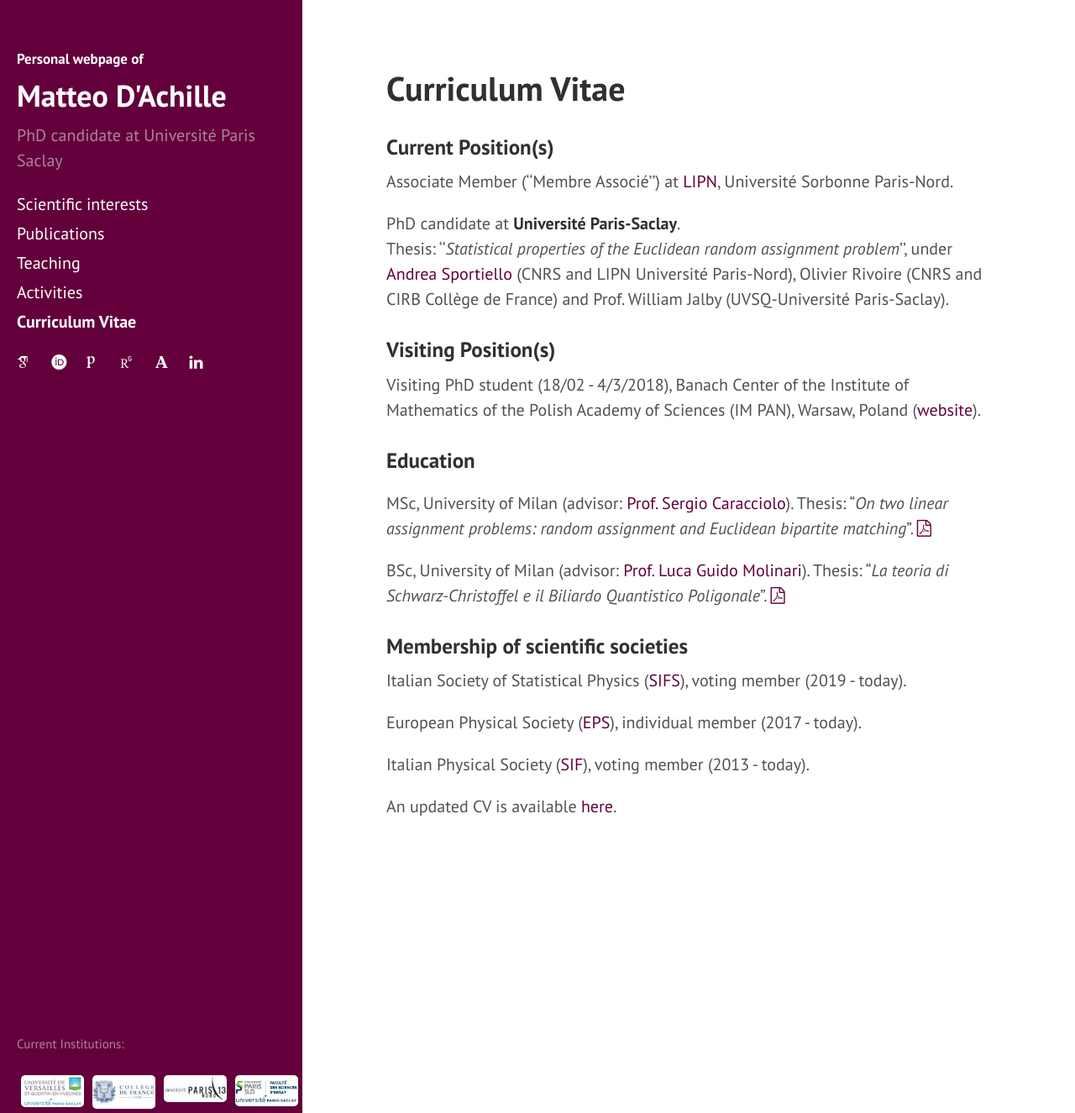
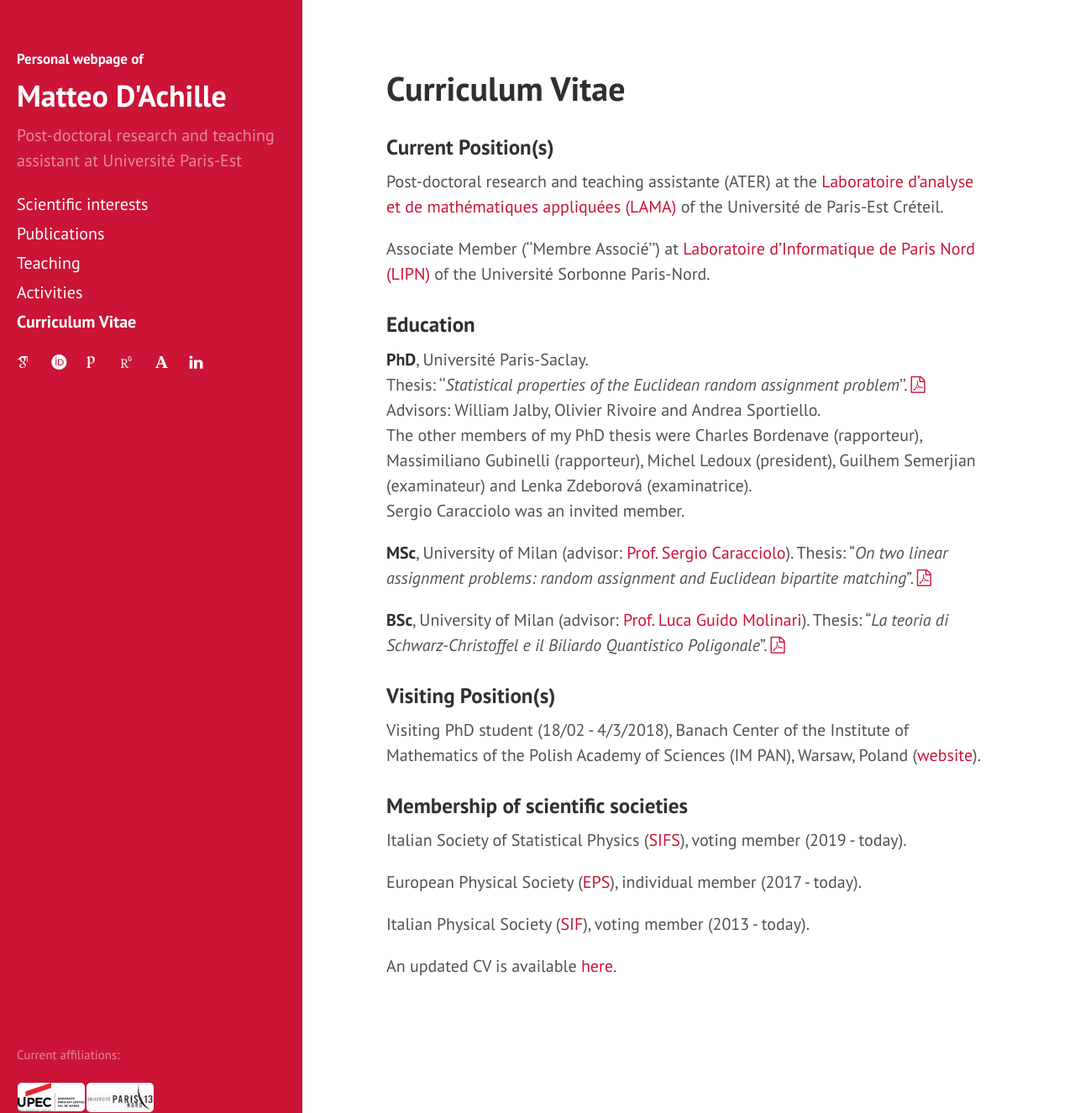
Before and after one commit to matteodachille/matteodachille.github.io, a Jekyll site: the page built from cv.md, in a window 1280 px wide and 1325 px high. Shown: the whole window at 84% size. Built offline with Jekyll 4.4.1, drawn with Linux system fonts in a browser that asks for light colours; nearby versions of some CDN libraries; some web fonts are replaced.

Commit message:
Several updates: CV, teaching, affiliations added PhD thesis manuscript

```diff
--- a/_config.yml
+++ b/_config.yml
@@ -9,8 +9,8 @@ permalink:        :title
 
 # Setup
 title:            "Matteo D'Achille"
-tagline:          "PhD Candidate"
-description:      PhD candidate at Université Paris Saclay
+tagline:          " "
+description:      Post-doctoral research and teaching assistant at Université Paris-Est
 url:              https://matteodachille.github.io/
 baseurl:          https://matteodachille.github.io/
 tag_page: 		  tags
--- a/_includes/sidebar.html
+++ b/_includes/sidebar.html
@@ -132,11 +132,12 @@
 
   <div class="instlogos">
             <div id="logo2">
-              <p style="font-size:0.75rem;">Current Institutions: </p>
-                <img style="max-width:75px; float:left;margin: 5px 5px 5px 5px;" src="../assets/logouvsq.jpg">
-                <img style="max-width:75px;float:left;margin: 5px 5px 5px 5px;" src="../assets/logocdf.jpg">
-                <img style="max-width:75px;float:left;margin: 5px 5px 5px 5px;" src="../assets/logoup13.jpg">
-                <img style="max-width:75px;float:left;margin: 5px 5px 5px 5px;" src="../assets/logoupsud.jpg">
+              <p style="font-size:0.75rem;">Current affiliations: </p>
+                <!--img style="max-width:75px; float:left;margin: 5px 5px 5px 5px;" src="../assets/logouvsq.jpg">
+                <img style="max-width:75px;float:left;margin: 5px 5px 5px 5px;" src="../assets/logocdf.jpg"-->
+                <img style="max-width:80px;float:left;margin: 1px 1px 1px 1px;" src="../assets/UPEC-logo.jpg">
+                <img style="max-width:80px;float:left;margin: 1px 1px 1px 1px;" src="../assets/logoup13.jpg">
+                <!--img style="max-width:75px;float:left;margin: 5px 5px 5px 5px;" src="../assets/logoupsud.jpg"-->
             </div>
             <!--< div id="logo2">
               <img src="../assets/logoup13.jpg">
--- a/_layouts/default.html
+++ b/_layouts/default.html
@@ -3,7 +3,7 @@
 
   {% include head.html %}
 
-  <body class="theme-base-upsaclay">
+  <body class="theme-base-upec">
 
     {% include sidebar.html %}
 
--- a/cv.md
+++ b/cv.md
@@ -11,27 +11,37 @@ order: 6
 
 ### Current Position(s)
 
-Associate Member (''Membre Associé'') at [LIPN](https://lipn.univ-paris13.fr/){:target="\_blank"}, Université Sorbonne Paris-Nord.
+
+Post-doctoral research and teaching assistante (ATER) at the [Laboratoire d’analyse et de mathématiques appliquées (LAMA)](https://lama.u-pem.fr/){:target="\_blank"} of the Université de Paris-Est Créteil.
+
+Associate Member (''Membre Associé'') at [Laboratoire d'Informatique de Paris Nord (LIPN)](https://lipn.univ-paris13.fr/){:target="\_blank"} of the Université Sorbonne Paris-Nord.
+
+<!--
+### Education
+
+PhD, Université Paris-Saclay.<br/> Thesis: ''_Statistical properties of the Euclidean random assignment problem_''
 
 PhD candidate at **Université Paris-Saclay**.<br/> Thesis: ''_Statistical properties of the Euclidean random assignment problem_'', under [Andrea Sportiello](https://lipn.univ-paris13.fr/~sportiello/index_eng.html){:target="\_blank"} (CNRS and LIPN Université Paris-Nord), Olivier Rivoire (CNRS and CIRB Collège de France) and Prof. William Jalby (UVSQ-Université Paris-Saclay).
 
 <!--Jury composition: qui la lista dei membri del Jury de These-->
 
+
+
+### Education
+
+**PhD**, Université Paris-Saclay. <br/> Thesis: ''_Statistical properties of the Euclidean random assignment problem_''. [<i class="fa fa-file-pdf-o" aria-hidden="true"></i>]({{  site.baseurl }}downloads/phdthesis.pdf){:target="\_blank"} <br/> Advisors: William Jalby, Olivier Rivoire and Andrea Sportiello. <br/> The other members of my PhD thesis were Charles Bordenave (rapporteur), Massimiliano Gubinelli (rapporteur), Michel Ledoux (president), Guilhem Semerjian (examinateur) and Lenka Zdeborová (examinatrice). <br/> Sergio Caracciolo was an invited member.
+
+
+**MSc**, University of Milan (advisor: [Prof. Sergio Caracciolo](http://pcteserver.mi.infn.it/~caraccio/){:target="\_blank"}).
+Thesis: "_On two linear assignment problems: random assignment and Euclidean bipartite matching_". [<i class="fa fa-file-pdf-o" aria-hidden="true"></i>]({{  site.baseurl }}downloads/masterthesis.pdf){:target="\_blank"}
+
+**BSc**, University of Milan (advisor: [Prof. Luca Guido Molinari](http://wwwteor.mi.infn.it/~molinari/){:target="\_blank"}).
+Thesis: "_La teoria di Schwarz-Christoffel e il Biliardo Quantistico Poligonale_". [<i class="fa fa-file-pdf-o" aria-hidden="true"></i>]({{  site.baseurl }}downloads/bscthesis.pdf){:target="_blank"}
+
 ### Visiting Position(s)
 
 Visiting PhD student (18/02 - 4/3/2018), Banach Center of the Institute of Mathematics of the Polish Academy of Sciences (IM PAN), Warsaw, Poland
  ([website](https://www.impan.pl/en/activities/banach-center){:target="\_blank"}).
-
-
-### Education
-
- <!--PhD, Paris-Saclay University-->
-
-MSc, University of Milan (advisor: [Prof. Sergio Caracciolo](http://pcteserver.mi.infn.it/~caraccio/){:target="\_blank"}).
-Thesis: "_On two linear assignment problems: random assignment and Euclidean bipartite matching_". [<i class="fa fa-file-pdf-o" aria-hidden="true"></i>]({{  site.baseurl }}downloads/masterthesis.pdf){:target="\_blank"}
-
-BSc, University of Milan (advisor: [Prof. Luca Guido Molinari](http://wwwteor.mi.infn.it/~molinari/){:target="\_blank"}).
-Thesis: "_La teoria di Schwarz-Christoffel e il Biliardo Quantistico Poligonale_". [<i class="fa fa-file-pdf-o" aria-hidden="true"></i>]({{  site.baseurl }}downloads/bscthesis.pdf){:target="_blank"}
 
 <!--
 ### Education
--- a/public/css/hyde.css
+++ b/public/css/hyde.css
@@ -345,6 +345,17 @@ a.sidebar-nav-item:focus {
   color: #63003c;
 }
 
+/* UPEC */
+
+.theme-base-upec .sidebar {
+  background-color: #cb1436;
+}
+
+.theme-base-upec .content a,
+.theme-base-upec .related-posts li a:hover {
+  color: #cb1436;
+}
+
 
 /* Read-more Style*/
 
```
Also changed, not shown: _courses/mathdyn2020.md (added, +15 -0 lines), teaching.md (+3 -3 lines), assets/UPEC-logo.jpg (added), 1 other file.
